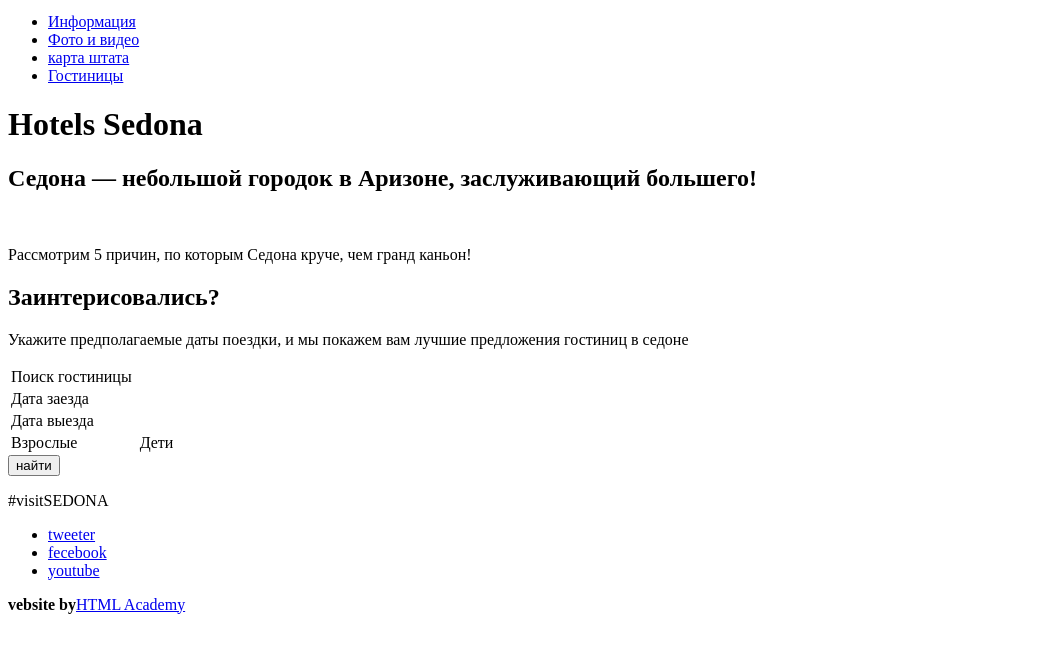
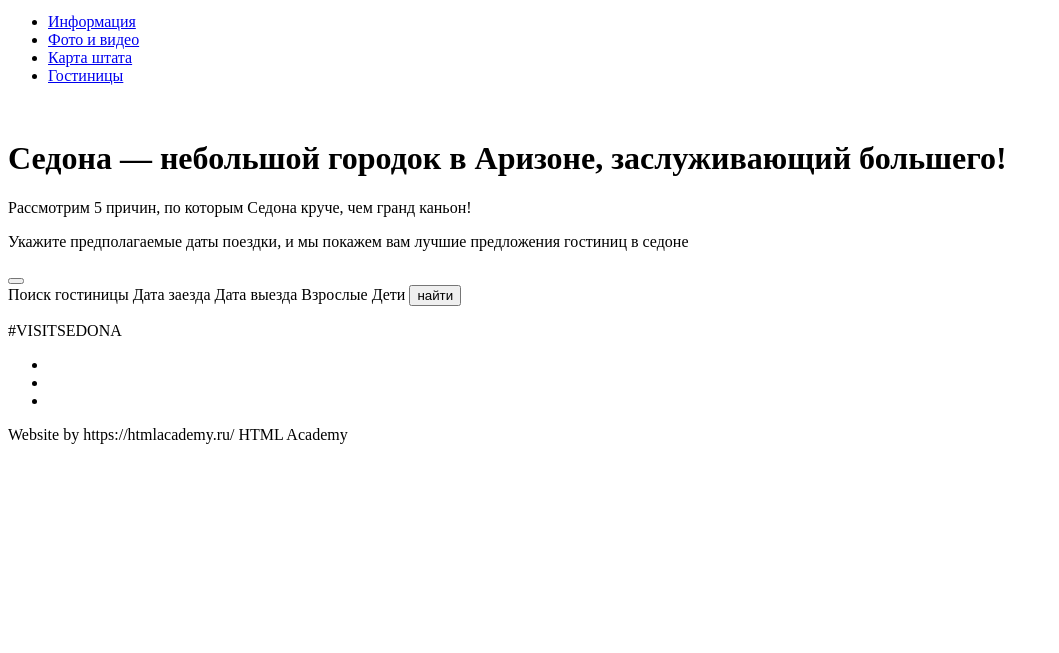
Before and after one commit to TaTiki/955239-sedona-24, a plain HTML site: page index.html in a window 1280 px wide. Shown: the part 29-682 px from the top of the page, without its empty margins (0-1059 px from the left). Drawn offline with Linux system fonts and the light colour scheme.

Commit message:
разметка седона правка

```diff
--- a/index.html
+++ b/index.html
@@ -1,36 +1,38 @@
 <!DOCTYPE html>
 <html lang="ru">
+
 <head>
 	<meta charset="utf-8">
 	<title>HTML Academy: Седона</title>
 </head>
+
 <body>
-    <header class="main header">
+  <div class="container">
+	<header class="main-header">
 		<nav class="main-navigation">
-          <a class="main-header-logo">
-            <img src="img/index-logo.svg"width="368"height="153"alt="Логотип Седона">
-
+      <a class="logo"> <img src="img/index-logo.svg" width="368" height="153" alt="Логотип Седона">
       </a>
 			<ul class="site-navigation">
-            <li><a href="info.html">Информация</a></li>
-            <li><a href="foto&video.html">Фото и видео</a></li>
-            <li><a href="map.html">карта штата</a></li>
-            <li><a href="catalog.html">Гостиницы</a></li>
+				<li><a href="#">Информация</a></li>
+				<li><a href="#">Фото и видео</a></li>
+				<li><a href="#">Карта штата</a></li>
+				<li><a href="hotels.html">Гостиницы</a></li>
 			</ul>
 		</nav>
 	</header>
-          <main class="container">
-            <h1 class="visually-hidden"> Hotels Sedona</h1>
-          <h2>Седона — небольшой городок в Аризоне,
-              заслуживающий большего!</h2><br>
+	<main>
+    <div class="welcome"> <img src.="img1.jpg"/>
+   </div>
+   <div class="intro">
+		<h1 class="pege-title">Седона — небольшой городок в Аризоне,
+              заслуживающий большего!
+   </h1>
 		<p>Рассмотрим 5 причин, по которым Седона круче, чем гранд каньон!</p>
-
-
-              <section class="appointment">
-                  <h2>Заинтерисовались?</h2>
-                  <p class="appointment-info"> Укажите предполагаемые даты поездки,
-                      и мы покажем вам лучшие предложения гостиниц в седоне</p>
-                 <table>
+		<div class="appointment"></div>
+			<div class="apointment-title" Заинтересовались?></div>
+			<p> Укажите предполагаемые даты поездки, и мы покажем вам лучшие предложения гостиниц в седоне</p>
+      <button class="appointment-btn" Поиск гостиницы в Седоне></button>
+      <form class="arrival"></form>
 				<tr>
 					<td>Поиск гостиницы</td>
 				</tr>
@@ -49,22 +51,20 @@
 					<td></td>
 				</tr>
 			</table>
-<input type="submit" value="найти">
-    </div>
-      <p class="footer-copyright">
-        <href="http://twitter.com">#visitSEDONA</href>
-        <div class="footer-social">
+			<input type="submit" value="найти"> </div>
+			<footer class="main-footer">
+				<p>#VISITSEDONA</p>
+					<div class="social-list">
 						<ul>
-                <li><a class="social-button" href="#">tweeter</a></li>
-                <li><a class="social-button" href="#"> fecebook</a></li>
-                <li><a class="social-button" href="#"> youtube</a></li>
+							<li><a class="social-button" href="#"><span class="visually-hidden"Загляните к нам в Twitter></span></a></li>
+							<li><a class="social-button-feacebook" href="#"><span class="visually-hidden"Наша страница на Feacebook></span></a></li>
+							<li><a class="social-button-youtube" href="#"> <span class="visually-hidden"Мы есть и на Youtube></span></a></li>
 						</ul>
 					</div>
-              <p class="footer-copyright">
-                <b>vebsite by</b><a class="button" href="https://htmlacademy.ru">HTML Academy</a>
-                </p>
+          <p class="footer-copyright">Website by<href="button"> https://htmlacademy.ru/ </href>HTML Academy</p>
+        </main>
+					</footer>
+        </div>
+</body>
 
-             </footer>
-                </main>
-              </body>
 </html>
```
Lines whose indentation alone changed are shown as unchanged.
